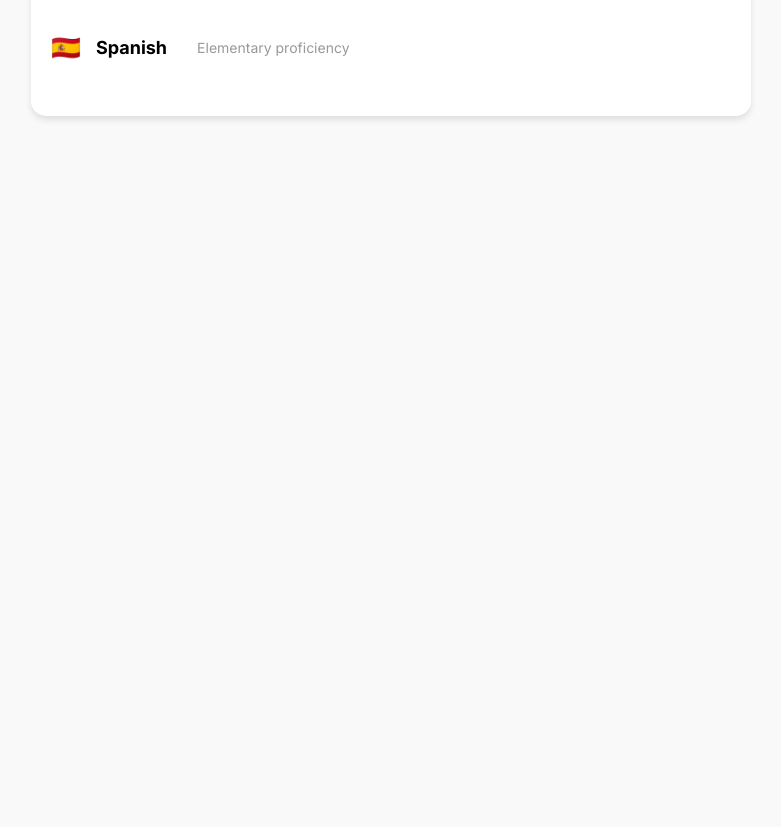
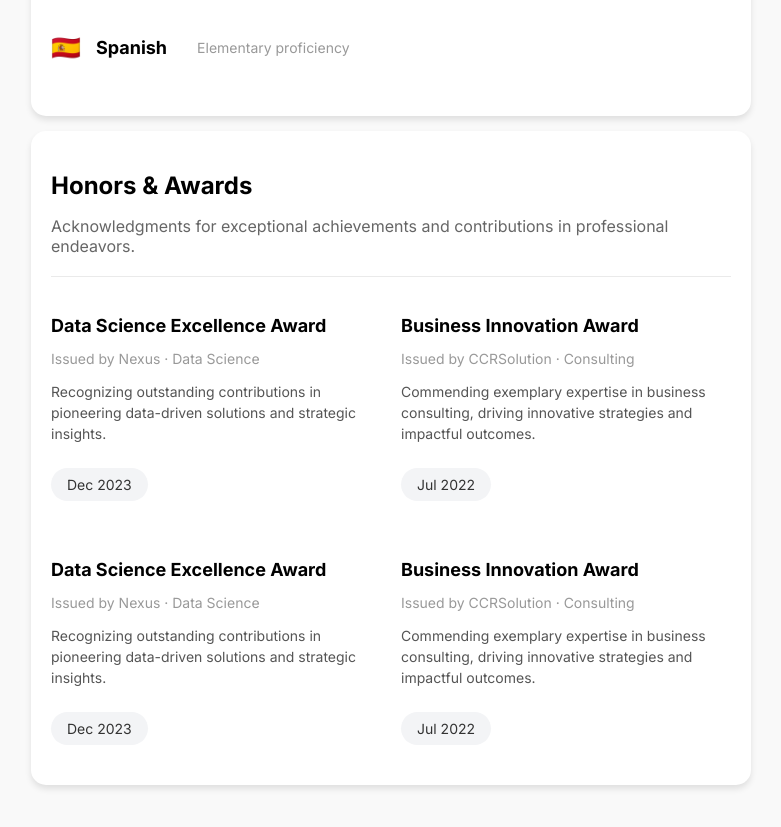
Before and after one commit to oreoqke/my-website, a React (Create React App) app in the folder my-app/: page / in a window 1280 px wide. Shown: the part 3220-4047 px from the top of the page, without its empty margins (249-1030 px from the left). Built offline with nearby package versions, Linux system fonts and the light colour scheme.

Commit message:
awards added

```diff
--- a/my-app/src/App.js
+++ b/my-app/src/App.js
@@ -5,6 +5,7 @@ import WorkExperience from './Work';
 import Education from './Education';
 import Skills from './Skills';
 import Languages from './Languages';
+import Awards from './Awards';
 
 function App() {
   return (
@@ -41,7 +42,7 @@ function App() {
         <Languages />
       </div>
       <div id="awards">
-
+        <Awards />
       </div>
       <div id="recommendations">
         {/* optional section */}
--- /dev/null
+++ b/my-app/src/Awards.css
@@ -0,0 +1,96 @@
+/* Base styling for the awards section */
+.awards {
+    margin-top: 15px;
+    max-width: 680px;
+    padding: 20px;
+    font-family: 'Inter', sans-serif;
+    border-radius: 15px;
+    background-color: white;
+    box-shadow: 0 4px 6px rgba(0, 0, 0, 0.1);
+  }
+
+  .awards h2 {
+    font-size: 24px;
+    font-weight: 700;
+    margin-bottom: 10px;
+  }
+
+  .awards .intro {
+    color: #666;
+    font-size: 16px;
+    margin-bottom: 20px;
+    border-bottom: 1px solid #eaeaea;
+    padding-bottom: 20px;
+  }
+
+  /* Styling for the awards list */
+  .awards-list {
+    display: flex;
+    justify-content: space-between;
+    flex-wrap: wrap;
+    gap: 20px; /* Add some spacing between items */
+  }
+
+  /* Styling for individual award items */
+  .award-item {
+    display: flex;
+    flex-direction: column;
+    justify-content: space-between;
+    flex: 1;
+    min-width: 300px;
+    padding-bottom: 20px;
+  }
+
+  .award-details h3 {
+    font-size: 18px;
+    font-weight: 600;
+    margin-bottom: 5px;
+  }
+
+  .award-details .issued-by {
+    font-size: 14px;
+    color: #999;
+    margin-bottom: 10px;
+  }
+
+  .award-details .description {
+    font-size: 14px;
+    color: #555;
+    line-height: 1.5;
+  }
+
+  .award-dates {
+    display: flex;
+    align-items: center;
+    margin-top: 10px;
+  }
+
+  .date-badge {
+    background-color: #f3f4f6;
+    color: #333;
+    font-size: 14px;
+    padding: 8px 16px;
+    border-radius: 20px;
+    display: inline-block;
+    white-space: nowrap;
+  }
+
+  /* Responsive Styles */
+  @media (max-width: 800px) {
+    .awards {
+      width: 100%;
+      margin-left: -20px;
+    }
+
+    .award-item {
+      display: block;
+    }
+
+    .award-dates {
+      margin-top: 10px;
+    }
+
+    .award-details .description {
+      margin-bottom: 10px;
+    }
+  }
--- /dev/null
+++ b/my-app/src/Awards.js
@@ -0,0 +1,57 @@
+import React from 'react';
+import './Awards.css'; // Assuming this is your CSS file
+
+const Awards = () => {
+  const awardsData = [
+    {
+      title: 'Data Science Excellence Award',
+      issuedBy: 'Issued by Nexus · Data Science',
+      description: 'Recognizing outstanding contributions in pioneering data-driven solutions and strategic insights.',
+      date: 'Dec 2023',
+    },
+    {
+      title: 'Business Innovation Award',
+      issuedBy: 'Issued by CCRSolution · Consulting',
+      description: 'Commending exemplary expertise in business consulting, driving innovative strategies and impactful outcomes.',
+      date: 'Jul 2022',
+    },
+    {
+        title: 'Data Science Excellence Award',
+        issuedBy: 'Issued by Nexus · Data Science',
+        description: 'Recognizing outstanding contributions in pioneering data-driven solutions and strategic insights.',
+        date: 'Dec 2023',
+      },
+      {
+        title: 'Business Innovation Award',
+        issuedBy: 'Issued by CCRSolution · Consulting',
+        description: 'Commending exemplary expertise in business consulting, driving innovative strategies and impactful outcomes.',
+        date: 'Jul 2022',
+      },
+  ];
+
+  return (
+    <section className="awards">
+      <h2>Honors & Awards</h2>
+      <p className="intro">
+        Acknowledgments for exceptional achievements and contributions in professional endeavors.
+      </p>
+
+      <div className="awards-list">
+        {awardsData.map((award, index) => (
+          <div className="award-item" key={index}>
+            <div className="award-details">
+              <h3>{award.title}</h3>
+              <p className="issued-by">{award.issuedBy}</p>
+              <p className="description">{award.description}</p>
+            </div>
+            <div className="award-dates">
+              <span className="date-badge">{award.date}</span>
+            </div>
+          </div>
+        ))}
+      </div>
+    </section>
+  );
+};
+
+export default Awards;
```
